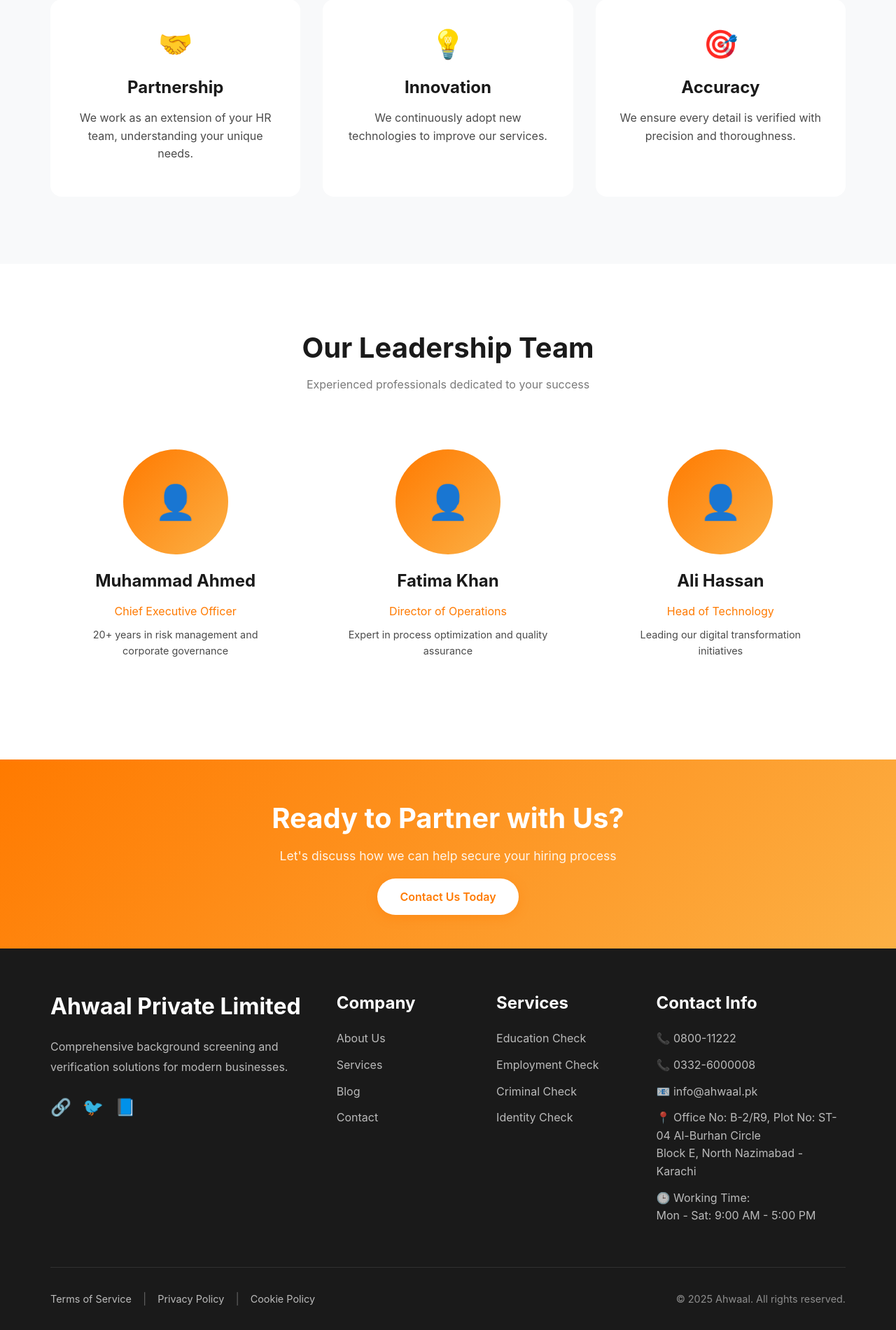
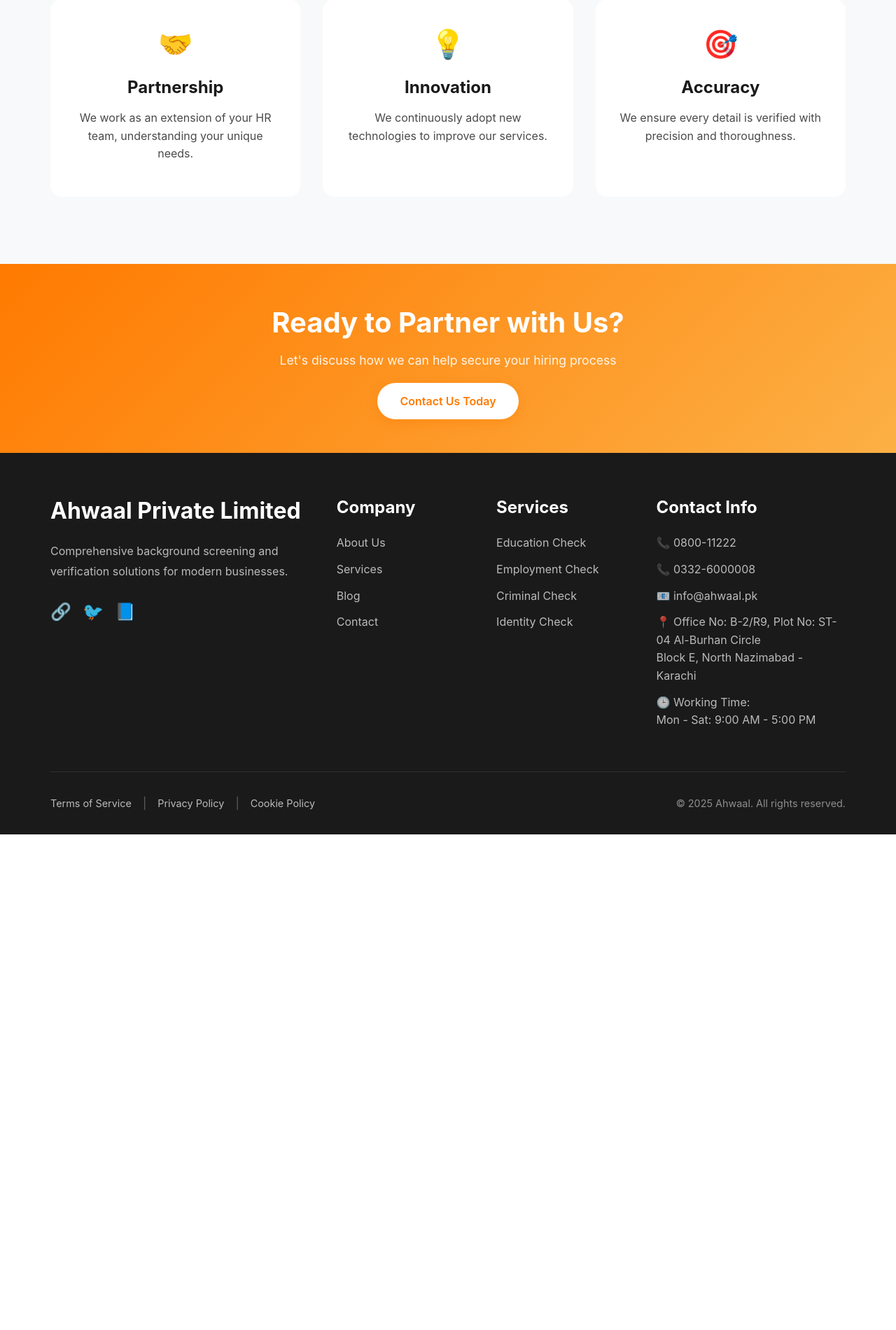
Before and after one commit to AzkaKhizer/ahwaal, a PHP site: page /about.php in a window 1280 px wide. Shown: the part 2571-4471 px from the top of the page at 70% size. After the commit the page ends 3763 px from the top, so only its background shows below. Run offline with PHP 8.4, Linux system fonts and the light colour scheme.

Commit message:
Remove team section from about page and update hero title
- Removed leadership team section from about.php
- Updated hero title to "Build Trust With Smart Verification"

🤖 Generated with [Claude Code](https://claude.com/claude-code)

Co-Authored-By: Claude Opus 4.5 <noreply@anthropic.com>

```diff
--- a/about.php
+++ b/about.php
@@ -123,33 +123,7 @@
         </div>
     </section>
 
-    <!-- Team -->
-    <section class="section">
-        <div class="container">
-            <h2 style="text-align: center; margin-bottom: 1rem;">Our Leadership Team</h2>
-            <p style="text-align: center; color: var(--text-light); margin-bottom: 3rem;">Experienced professionals dedicated to your success</p>
-            <div style="display: grid; grid-template-columns: repeat(3, 1fr); gap: 2rem;">
-                <div style="text-align: center; padding: 2rem;">
-                    <div style="width: 150px; height: 150px; background: linear-gradient(135deg, var(--primary-color), var(--accent-color)); border-radius: 50%; margin: 0 auto 1.5rem; display: flex; align-items: center; justify-content: center; font-size: 3rem;">👤</div>
-                    <h4>Muhammad Ahmed</h4>
-                    <p style="color: var(--primary-color); margin-bottom: 0.5rem;">Chief Executive Officer</p>
-                    <p style="color: var(--text-medium); font-size: 0.9rem;">20+ years in risk management and corporate governance</p>
-                </div>
-                <div style="text-align: center; padding: 2rem;">
-                    <div style="width: 150px; height: 150px; background: linear-gradient(135deg, var(--primary-color), var(--accent-color)); border-radius: 50%; margin: 0 auto 1.5rem; display: flex; align-items: center; justify-content: center; font-size: 3rem;">👤</div>
-                    <h4>Fatima Khan</h4>
-                    <p style="color: var(--primary-color); margin-bottom: 0.5rem;">Director of Operations</p>
-                    <p style="color: var(--text-medium); font-size: 0.9rem;">Expert in process optimization and quality assurance</p>
-                </div>
-                <div style="text-align: center; padding: 2rem;">
-                    <div style="width: 150px; height: 150px; background: linear-gradient(135deg, var(--primary-color), var(--accent-color)); border-radius: 50%; margin: 0 auto 1.5rem; display: flex; align-items: center; justify-content: center; font-size: 3rem;">👤</div>
-                    <h4>Ali Hassan</h4>
-                    <p style="color: var(--primary-color); margin-bottom: 0.5rem;">Head of Technology</p>
-                    <p style="color: var(--text-medium); font-size: 0.9rem;">Leading our digital transformation initiatives</p>
-                </div>
-            </div>
-        </div>
-    </section>
+
 
     <!-- CTA -->
     <section style="background: linear-gradient(135deg, var(--primary-color), var(--accent-color)); padding: 60px 0; text-align: center;">
--- a/includes/hero.php
+++ b/includes/hero.php
@@ -3,7 +3,7 @@
     <div class="hero-content">
         <div class="container">
             <h1 class="hero-title">
-                Make Informed Decisions
+                Build Trust With Smart Verification
             </h1>
             <p class="hero-subtitle">
                 Ensuring peace of mind & safety with our comprehensive verification & screening solutions for your business.
```
